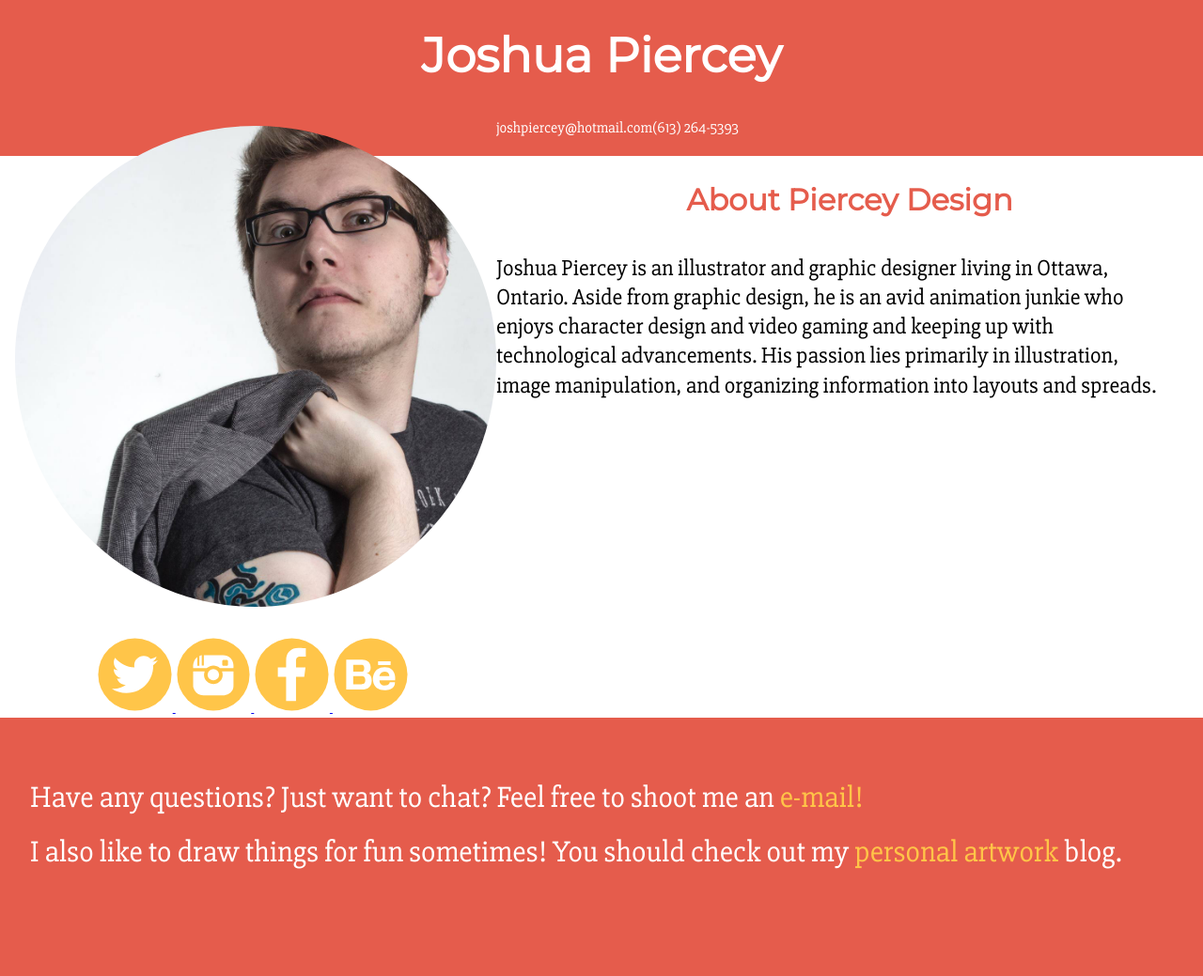
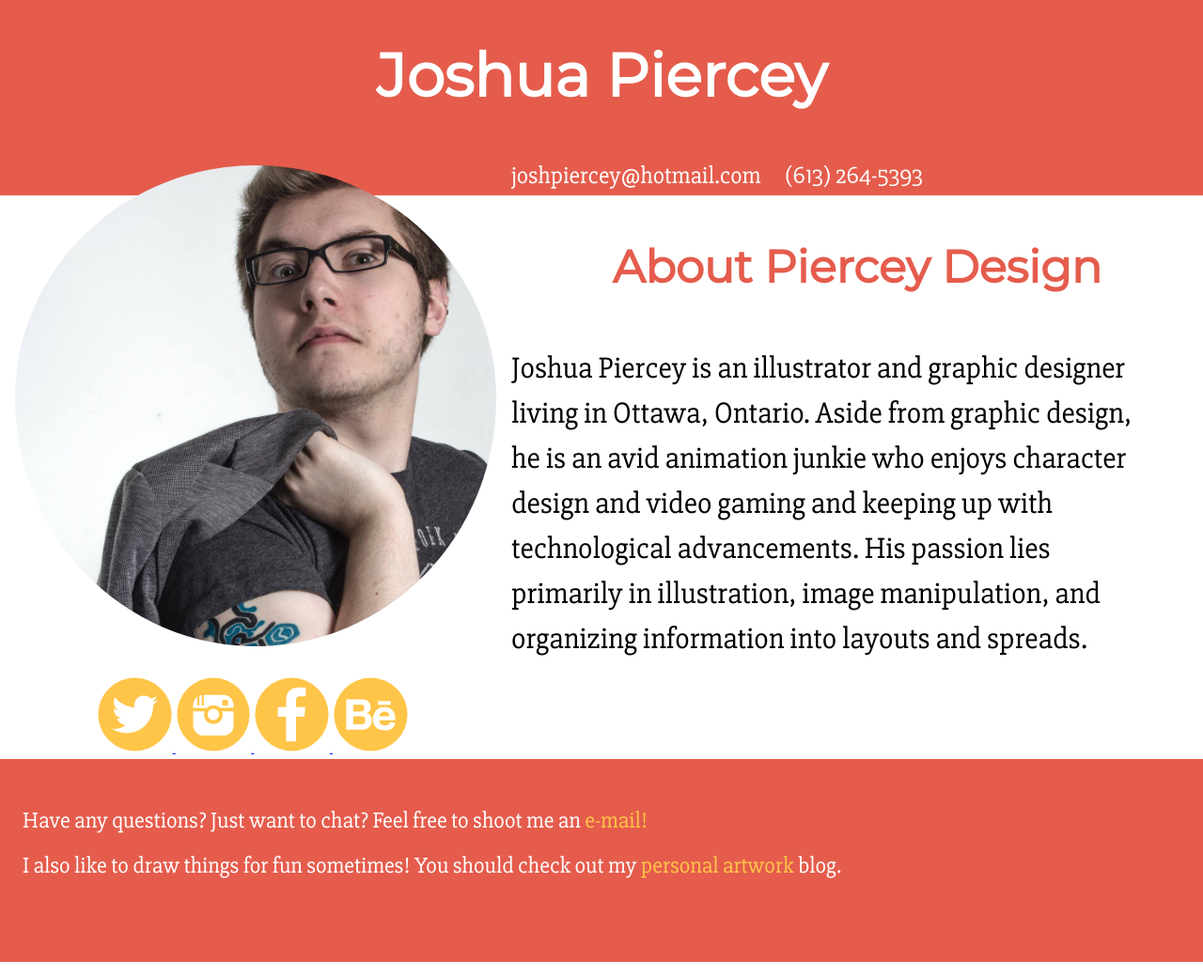
Before and after one commit to Pierceyonder/dsn1675-project-1, a plain HTML site: page index.html in a window 1280 px wide. Shown: the whole page at 94% size. Drawn offline with Linux system fonts and the light colour scheme.

Commit message:
Adjustments to largest screen size.

```diff
--- a/css/main.css
+++ b/css/main.css
@@ -95,7 +95,7 @@ footer {
 	padding: 1.5em 0em 3em 0em;
 	color: white;
 	margin: 0;
-	font-size: 1.1em;
+	font-size: 0.5em;
 	text-decoration: none;
 }
 
@@ -158,6 +158,10 @@ h1 {
 
 /*This is my medium sized screen*/
 
+html {
+		line-height: 1.4
+}
+
 body {
 	font-size:  ;
 }
@@ -182,6 +186,7 @@ p {
 	border-radius: 50%;
 	margin-left: 1em;
 	margin-top: 0;
+	margin-right: 1em;
 	float: left;
 	width: 40%;
 }
@@ -202,7 +207,7 @@ footer {
 	padding: 1.5em 0em 3em 0em;
 	color: white;
 	margin: 0;
-	font-size: 1.8em;
+	font-size: 1em;
 	text-decoration: none;
 	clear: both;
 
@@ -215,12 +220,40 @@ footer {
 
 /*This is my large sized screen*/
 
+html {
+		line-height: 1.5
+}
+
+h1 {
+	font-size: 4em;
+
+}
+
+h2 {
+	font-size: 3rem;
+}
+
+
+.phone {
+	margin-left: 1em;
+}
+
+.bodycopy {
+	padding: 1em 1em 2.5em 1em;
+	font-size: 2em;
+}
+
 
 footer {
 
-	font-size: 2em;
+	font-size: 1.5em;
+}
 
-
+.introduction a {
+	display: block;
+	color: white;
+	text-decoration: none;
+	font-size: 1.6em;
 }
 }
 
--- a/index.html
+++ b/index.html
@@ -9,7 +9,7 @@
 	<meta name="handheldfriendly" content="true">
 	<meta name="mobileoptimized" content="240">
 	<meta name="viewport" content="width=device-width, initial-scale=1">
-	<link rel="favicon" href="favicon.ico" />
+<link rel="shortcut icon" href="images/favicon.png">
 </head>
 <body>
 
```
Also changed, not shown: images/favicon.png (added).
